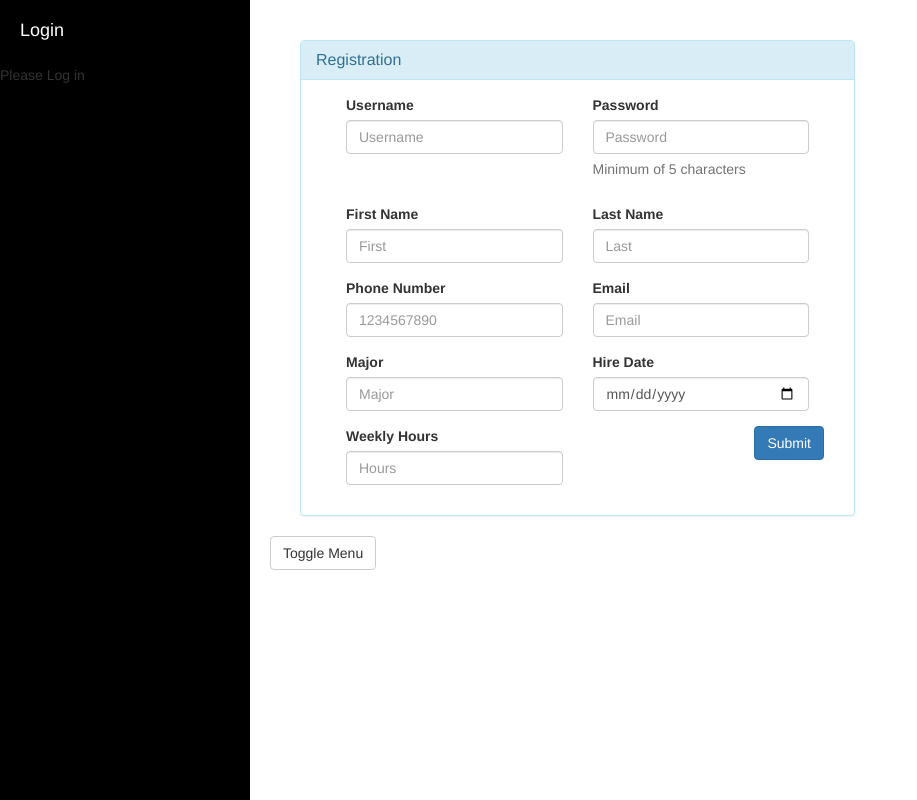
After one commit to kannabanana/Capstone, a PHP site: page /registration.php in a window 1480 px wide. The commit adds this page. Shown: the whole page, without its empty margins (0-917 px from the left). Run offline with PHP 8.4, Linux system fonts and the light colour scheme; data that the repository does not hold is empty; some libraries are stand-ins or nearby versions.

Commit message:
Put sidebar sliders into separate header and footer files, gave registration its own page (does not connect to database yet), basic layout changes on profile page, landing php and registration page.

```diff
--- /dev/null
+++ b/winter/views/_sidebar_footer.php
@@ -0,0 +1,22 @@
+ <a href="#menu-toggle" class="btn btn-default" id="menu-toggle">Toggle Menu</a>
+                    </div>
+                </div>
+            </div>
+        </div>
+        <!-- /#page-content-wrapper -->
+
+    </div>
+    <!-- /#wrapper -->
+<!-- jQuery -->
+    <script src="../js/jquery.js"></script>
+
+    <!-- Bootstrap Core JavaScript -->
+    <script src="../js/bootstrap.min.js"></script>
+
+    <!-- Menu Toggle Script -->
+    <script>
+    $("#menu-toggle").click(function(e) {
+        e.preventDefault();
+        $("#wrapper").toggleClass("toggled");
+    });
+    </script>
--- /dev/null
+++ b/winter/views/_sidebar_header.php
@@ -0,0 +1,55 @@
+
+<!-- Bootstrap Core CSS -->
+    <link href="../css/bootstrap.min.css" rel="stylesheet">
+
+    <!-- Custom CSS -->
+    <link href="../css/simple-sidebar.css" rel="stylesheet">
+
+<div id="wrapper">
+
+        <!-- Sidebar -->
+        <div id="sidebar-wrapper">
+            <ul class="sidebar-nav">
+                <li class="sidebar-brand">
+                    <a href="landing.php">
+                        <?php
+				if(isset($_SESSION['uid']) && !empty($_SESSION['uid'])){
+					echo 'Home';}
+				else{
+					echo 'Login';}?>
+
+                    </a>
+                </li>
+				<?php
+				if(isset($_SESSION['uid']) && !empty($_SESSION['uid'])){
+				echo '
+                <li>
+                    <a href="profile.php">Profile</a>
+                </li>
+                <li>
+                    <a href="registration.php">Add New Employee</a>
+                </li>
+                <li>
+                    <a href="#">Overview</a>
+                </li>
+                <li>
+                    <a href="#">Events</a>
+                </li>
+                <li>
+                    <a href="#">About</a>
+                </li>
+                <li>
+                    <a href="#">Services</a>
+                </li>
+                <li>
+                    <a href="#">Contact</a>
+                </li>' ;}
+				else {
+				echo "Please Log in";}?>
+            </ul>
+        </div>
+        <!-- /#sidebar-wrapper -->
+<div id="page-content-wrapper">
+            <div class="container-fluid">
+                <div class="row">
+                    <div class="col-lg-12">
--- /dev/null
+++ b/winter/views/registration.php
@@ -0,0 +1,88 @@
+<!DOCTYPE html>
+<?php include("_header.php");
+include("_sidebar_header.php");?>
+<html lang="en">
+
+<head>
+
+    <meta charset="utf-8">
+    <meta http-equiv="X-UA-Compatible" content="IE=edge">
+    <meta name="viewport" content="width=device-width, shrink-to-fit=no, initial-scale=1">
+    <meta name="description" content="">
+    <meta name="author" content="">
+<meta name="viewport" content="width=device-width, initial-scale=1" content="height=device-height, initial-scale=1">
+	<link rel="stylesheet" href="https://maxcdn.bootstrapcdn.com/bootstrap/3.3.7/css/bootstrap.min.css">
+	<script src="https://ajax.googleapis.com/ajax/libs/jquery/3.1.1/jquery.min.js"></script>
+	<script src="https://maxcdn.bootstrapcdn.com/bootstrap/3.3.7/js/bootstrap.min.js"></script>
+	<link rel="stylesheet" href="../css/style.css" type="text/css">
+
+    <title>EEC Registration</title>
+
+
+</head>
+
+<body>
+        <!-- Start Page Content -->
+<div class="container" >
+  <div class="row">
+	  <div class="col-md-6">
+		  <br>
+		  <div class="panel panel-info">
+		  <div class="panel-heading">
+              <h3 class="panel-title">Registration</h3>
+            </div>
+			<div class="panel-body">
+		  <div class="container-fluid" >
+				  <form data-toggle="validator" role="form" autocomplete="off" action="submit_registration.php" method="post">
+					  <div class="form-group col-sm-6">
+						  <label for="user_name" class="control-label">Username</label>
+						  <input name="user_name" type="text" class="form-control" placeholder="Username" required>
+					  </div>
+					  <div class="form-group col-sm-6">
+						  <label for="password" class="control-label">Password</label>
+						  <input name="password" type="password" data-minlength="5" class="form-control" id="password" placeholder="Password" required>
+						  <span class="help-block">Minimum of 5 characters</span>
+					  </div><br>
+					  <div class="form-group col-sm-6">
+						  <label for="first" class="control-label">First Name</label>
+						  <input name="first" type="text" class="form-control" placeholder="First" required>
+					  </div>
+					  <div class="form-group col-sm-6">
+						  <label for="last" class="control-label">Last Name</label>
+						  <input name="last" type="text" class="form-control" placeholder="Last" required>
+					  </div><br>
+					  <div class="form-group col-sm-6">
+						  <label for="phone" class="control-label">Phone Number</label>
+						  <input name="phone" type="text" class="form-control" placeholder="1234567890" required>
+					  </div><br>
+					  <div class="form-group col-sm-6">
+						  <label for="email" class="control-label">Email</label>
+						  <input name="email" type="text" class="form-control" placeholder="Email" required>
+					  </div><br>
+					  <div class="form-group col-sm-6">
+						  <label for="major" class="control-label">Major</label>
+						  <input name="major" type="text" class="form-control" placeholder="Major" required>
+					  </div><br>
+					  <div class="form-group col-sm-6">
+						  <label for="hire" class="control-label">Hire Date</label>
+						  <input name="hire" type="date" class="form-control" required>
+					  </div><br>
+					  <div class="form-group col-sm-6">
+						  <label for="hours" class="control-label">Weekly Hours</label>
+						  <input name="hours" type="text" class="form-control" placeholder="Hours" required>
+					  </div><br>
+					  <div class="form-group" align= "right">
+						  <button type="submit" class="btn btn-primary">Submit</button>
+					  </div>
+			  </form>
+		  </div>
+		  </div>
+		  </div>
+	  </div>
+</div>
+</div>
+</div>
+	    <!-- End Page Content -->
+
+<?php include("_sidebar_footer.php"); ?>
+</body>
```
Also changed, not shown: winter/views/landing.php (+8 -106 lines), winter/views/profile.php (+10 -89 lines), winter/views/submit_registration.php (+8 -7 lines).
